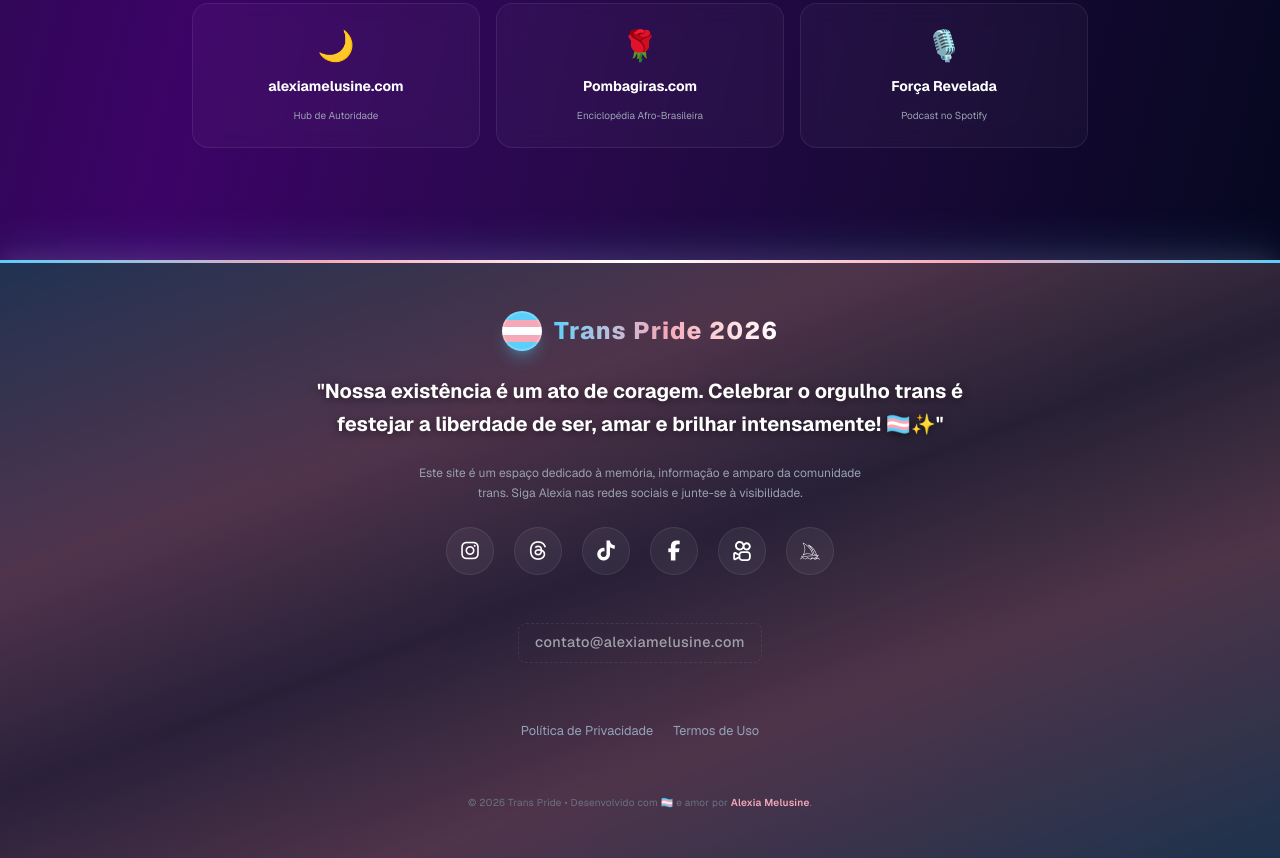
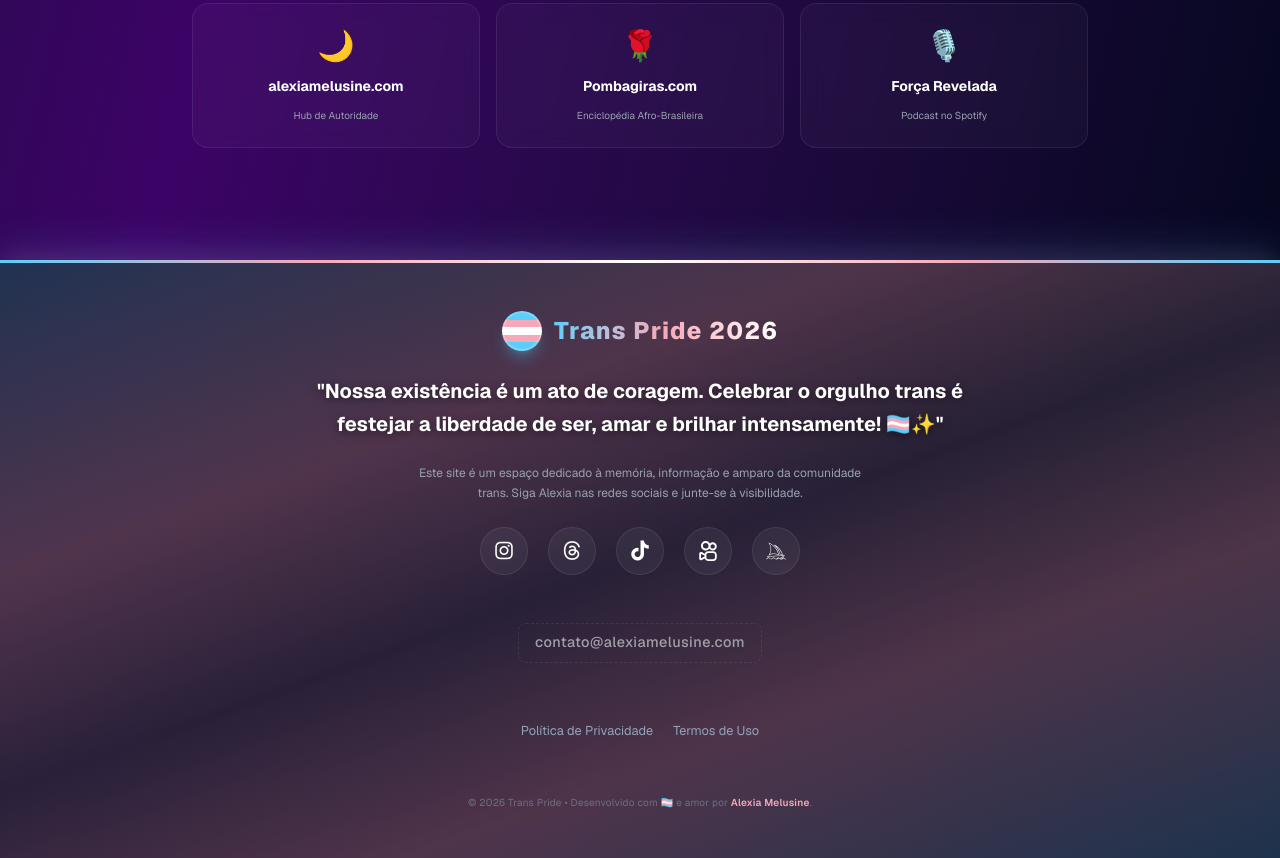
Before and after one commit to pombagiras/alexiamelusine.com, a plain HTML site: page pride/index.html in a window 1280 px wide. Shown: the part 4478-5336 px from the top of the page. Drawn offline with nearby package versions, Linux system fonts and the light colour scheme.

Commit message:
style: remove facebook icon from pride footer

```diff
--- a/pride/index.html
+++ b/pride/index.html
@@ -1372,10 +1372,6 @@
                    class="footer-social-btn social-btn-tiktok" aria-label="TikTok">
                     <i class="fab fa-tiktok"></i>
                 </a>
-                <a href="https://www.facebook.com/alexia.tsan.7/" target="_blank" rel="noopener noreferrer"
-                   class="footer-social-btn social-btn-facebook" aria-label="Facebook">
-                    <i class="fab fa-facebook-f"></i>
-                </a>
                 <a href="https://www.kwai.com/@alexialuzdeferro" target="_blank" rel="noopener noreferrer"
                    class="footer-social-btn social-btn-kwai" aria-label="Kwai">
                     <svg viewBox="0 0 24 24" width="20" height="20" fill="currentColor" class="inline-block align-middle">
```
